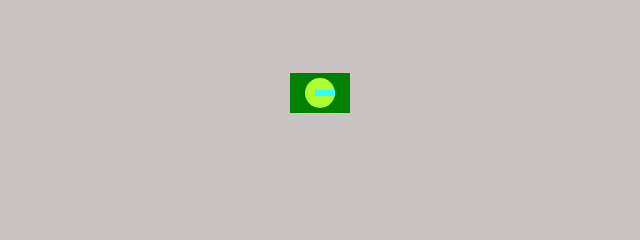
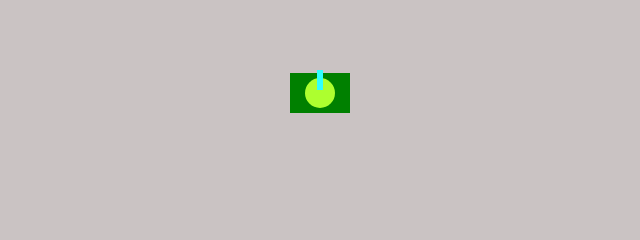
Before and after one commit to rmrotek/tank-simulator, a plain HTML site: page index.html in a window 1280 px wide. Shown: the part 327-567 px from the top of the page, 350-990 px from the left. Drawn offline with Linux system fonts and the light colour scheme.

Commit message:
turret position change in css

```diff
--- a/game.js
+++ b/game.js
@@ -44,7 +44,7 @@ window.addEventListener('keydown', function (event) {
         tankY = tankY - Math.sin(degInRadius * tankAngle);
         turretBaseX = turretBase.offsetParent.offsetLeft + turretBase.offsetWidth/2;
         turretBaseY = turretBase.offsetParent.offsetTop + turretBase.offsetHeight/2;
-        console.log(`turretx ${turretBaseX}, turrety ${turretBaseY}`)
+        console.log(`turretx ${turretBaseX}, turrety ${turretBaseY}`);
 
         tank.style.top = tankY + 'px';
         tank.style.left = tankX + 'px';
--- a/style.css
+++ b/style.css
@@ -41,7 +41,7 @@ body {
     border-radius: 50%;
     background: greenyellow;
     display: flex;
-    justify-content: flex-end;
+    justify-content: center;
     align-items: center;
     overflow: visible;
     position: relative;
@@ -54,9 +54,10 @@ body {
     height: 6px;
     background: rgb(47, 255, 255);
     overflow: visible;
-    margin-left: 15%;
     position: absolute;
     z-index: 3;
+    top: -1px;
+    transform: rotate(-90deg);
 }
 
 .ball {
```
